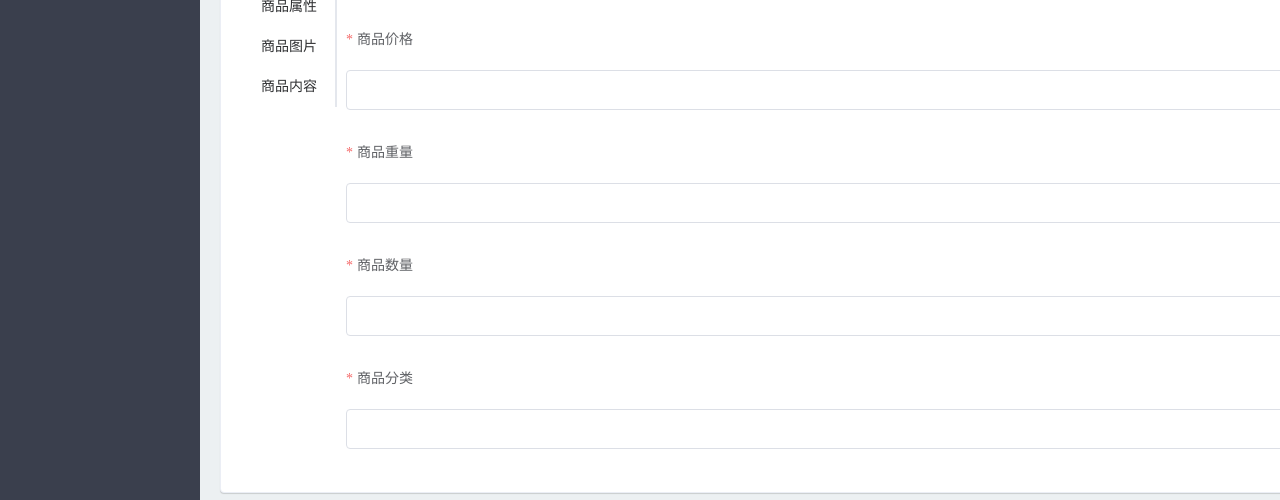
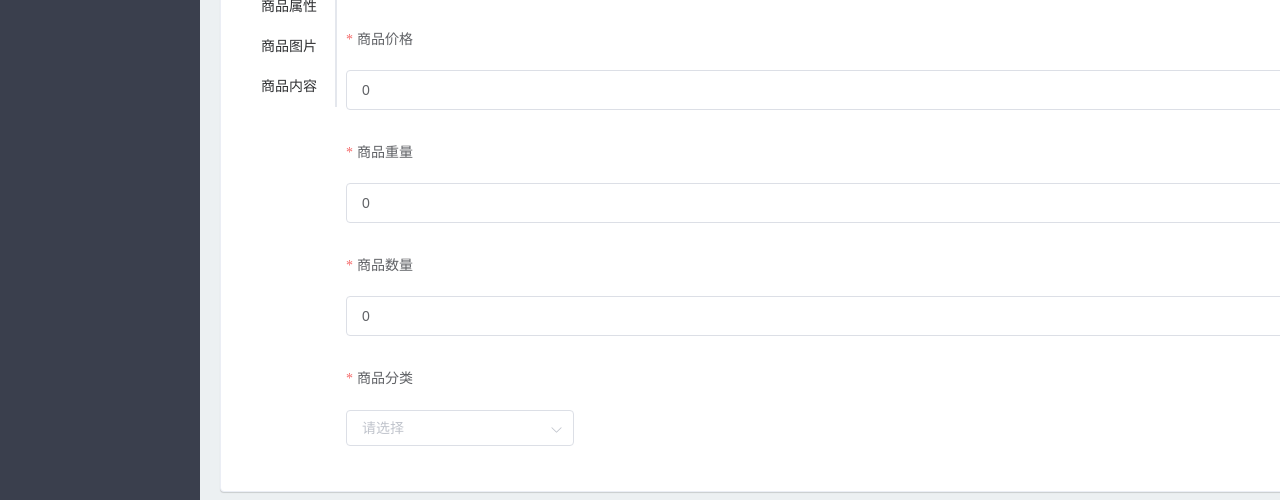
Before and after one commit to DamonMok/vue-admin, a Vue app: page /goods/add in a window 1280 px wide. Shown: the part 343-843 px from the top of the page. Built offline with nearby package versions, Linux system fonts and the light colour scheme; no server answers; sample sign-in values are in the browser's storage.

Commit message:
根据商品分类控制tab标签页切换

```diff
--- a/src/views/goods/AddGoods.vue
+++ b/src/views/goods/AddGoods.vue
@@ -20,7 +20,7 @@
 
       <!-- Tabs标签页 -->
       <el-form :model="addForm" :rules="rules" ref="addForm" label-width="100px" class="demo-ruleForm" label-position="top">
-        <el-tabs v-model="activeIndex" tab-position="left">
+        <el-tabs v-model="activeIndex" tab-position="left" :before-leave="beforeTabLeave">
           <el-tab-pane label="基本信息" name="0">
             <el-form-item label="商品名称" prop="goods_name">
               <el-input v-model="addForm.goods_name"></el-input>
@@ -35,7 +35,7 @@
               <el-input v-model="addForm.goods_number"></el-input>
             </el-form-item>
             <el-form-item label="商品分类" prop="goods_cat">
-              <el-input v-model="addForm.goods_name"></el-input>
+              <el-cascader v-model="addForm.goods_cat" :options="categories" @change="handleChange" :props="categoryProps" clearable ref="cascader" size="medium"></el-cascader>
             </el-form-item>
           </el-tab-pane>
           <el-tab-pane label="商品参数" name="1">商品参数</el-tab-pane>
@@ -52,6 +52,8 @@
 import NavTitles from "components/content/NavTitles";
 import MyCard from "components/content/MyCard";
 
+import { requestGoodsCategories } from "network/goods";
+
 export default {
   components: {
     NavTitles,
@@ -60,7 +62,13 @@ export default {
   data() {
     return {
       activeIndex: "0",
-      addForm: {},
+      addForm: {
+        goods_name: "",
+        goods_price: 0,
+        goods_weight: 0,
+        goods_number: 0,
+        goods_cat: [],
+      },
       rules: {
         goods_name: [
           { required: true, message: "请输入商品名称", trigger: "blur" },
@@ -78,7 +86,47 @@ export default {
           { required: true, message: "请输入商品分类", trigger: "blur" },
         ],
       },
+      categories: [], // 商品分类
+      categoryProps: {
+        label: "cat_name",
+        value: "cat_id",
+        children: "children",
+        expandTrigger: "hover", // 悬停展开
+        checkStrictly: "true", // 可以选择任意分类
+      },
     };
+  },
+  methods: {
+    // 获取分类列表
+    async getCategories() {
+      const { data: res } = await requestGoodsCategories();
+      if (res.meta.status !== 200) return this.$message.error(res.meta.msg);
+
+      this.categories = res.data;
+    },
+    // 选择了分类
+    handleChange() {
+      // 选择完毕收起级联选择框
+      this.$refs.cascader.toggleDropDownVisible();
+
+      // 控制只允许选择第三级分类
+      if (this.addForm.goods_cat.length < 3) {
+        this.addForm.goods_cat = [];
+        return;
+      }
+      console.log(this.addForm.goods_cat);
+    },
+    // 标签页切换钩子
+    beforeTabLeave(activeName, oldActiveName) {
+      if (oldActiveName === "0" && this.addForm.goods_cat.length !== 3) {
+        this.$message.closeAll();
+        this.$message.error("请先选择商品分类");
+        return false;
+      }
+    },
+  },
+  created() {
+    this.getCategories();
   },
 };
 </script>
--- a/src/views/goods/Params.vue
+++ b/src/views/goods/Params.vue
@@ -148,7 +148,7 @@ export default {
       this.total = res.data.total;
     },
     handleChange() {
-      // 选择完毕收起选择框
+      // 选择完毕收起级联选择框
       this.$refs.cascader.toggleDropDownVisible();
 
       // 控制只允许选择第三级分类
```
